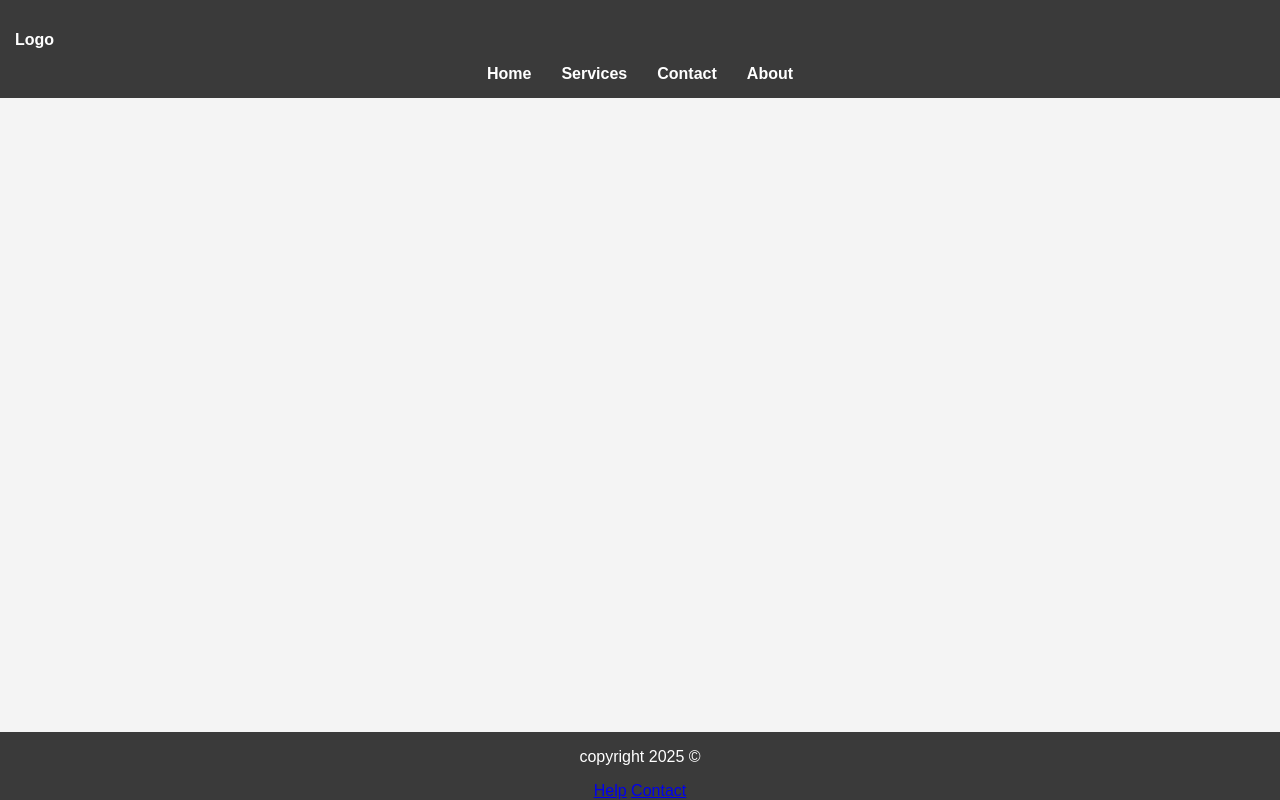
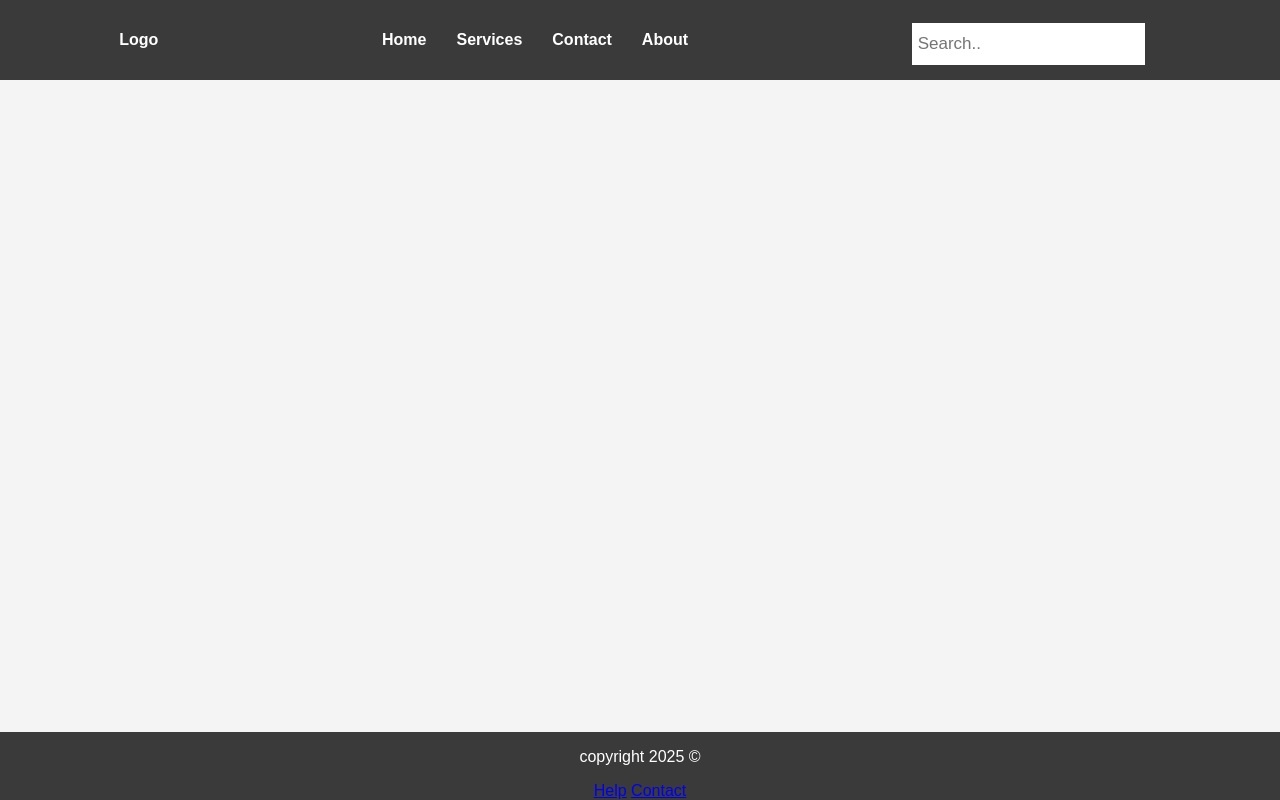
Before and after one commit to GonzaloPena1/multi-page-website-challenge, a plain HTML site: page html/about.html in a window 1280 px wide. Drawn offline with Linux system fonts and the light colour scheme.

Commit message:
search bar + flex added to navbar

```diff
--- a/html/about.html
+++ b/html/about.html
@@ -9,7 +9,7 @@
   </head>
   <body>
     <header>
-      <nav>
+      <nav class="navbar">
         <p class="logo"><b>Logo</b></p>
         <ul class="nav-links">
           <li><a href="../Index.html">Home</a></li>
@@ -17,6 +17,7 @@
           <li><a href="contact.html">Contact</a></li>
           <li><a href="about.html">About</a></li>
         </ul>
+        <input class="search-bar" type="text" placeholder="Search.." />
       </nav>
     </header>
     <footer>
```
Also changed, not shown: html/contact.html (+2 -1 lines), html/help.html (+2 -1 lines), html/services.html (+2 -1 lines).
